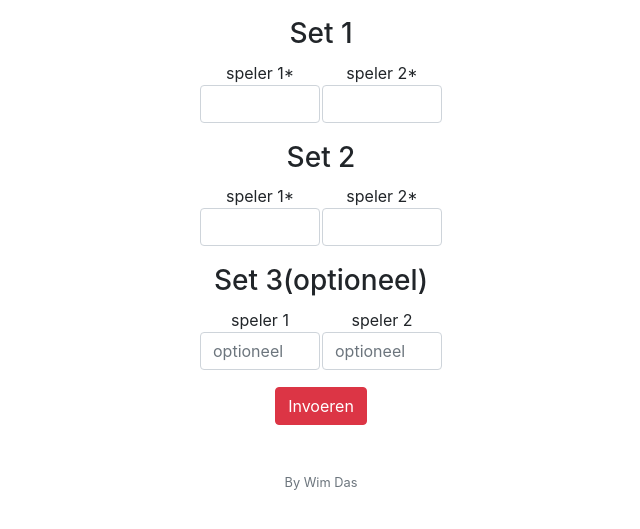
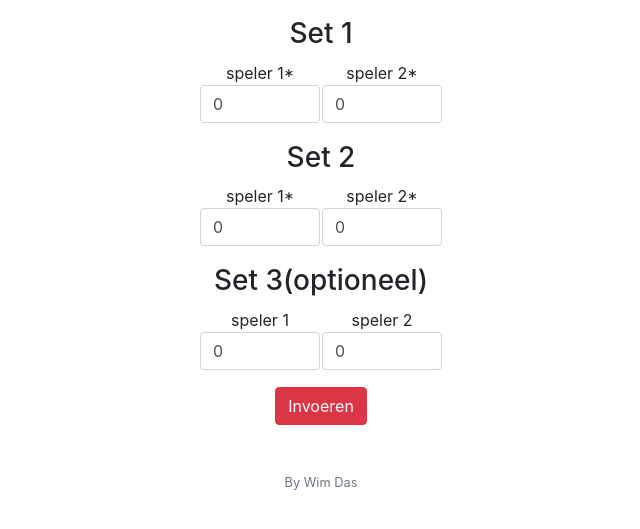
Before and after one commit to wikkeuh/PingPongTournament, a Flask app: template templates/input.html in a window 1280 px wide. Shown: the part 245-774 px from the top of the page, without its empty margins (319-959 px from the left). Run offline with Flask 2, Linux system fonts and the light colour scheme; the template is opened without the code that fills it, so the values that code supplies are empty; some libraries are stand-ins or nearby versions.

Commit message:
updated layout and esign

```diff
--- a/application.py
+++ b/application.py
@@ -172,7 +172,10 @@ def input():
             results = []
             counter = 0
             for i in sets:
-                results.append(request.form.get(i))
+                grab = request.form.get(i)
+                if not grab:
+                    grab = 0
+                results.append(grab)
                 print(results[counter])
                 counter += 1
             setsone = 0
--- a/templates/input.html
+++ b/templates/input.html
@@ -21,39 +21,39 @@
         <tr><td>
         <div class="form-group">
             speler 1*<br>
-            <input class="form-control" name="p1s1" type="number" min="0" >
+            <input class="form-control" name="p1s1" type="number" min="0" value="0">
         </div>
         </td>
         <td>
         <div class="form-group">
             speler 2*<br>
-            <input class="form-control" name="p2s1" type="number" min="0">
+            <input class="form-control" name="p2s1" type="number" min="0" value="0">
         </div>
         </td></tr>
         <tr><th colspan="2"><h3>Set 2</h3></th></tr>
         <tr><td>
         <div class="form-group">
             speler 1*<br>
-            <input class="form-control" name="p1s2" type="number" min="0">
+            <input class="form-control" name="p1s2" type="number" min="0" value="0">
         </div>
         </td>
         <td>
         <div class="form-group">
             speler 2*<br>
-            <input class="form-control" name="p2s2" type="number" min="0">
+            <input class="form-control" name="p2s2" type="number" min="0" value="0">
         </div>
         </td></tr>
         <tr><th colspan="2"><h3>Set 3(optioneel)</h3></th></tr>
         <tr><td>
         <div class="form-group">
             speler 1<br>
-            <input class="form-control" name="p1s3" type="number" placeholder="optioneel" min="0">
+            <input class="form-control" name="p1s3" type="number" placeholder="optioneel" min="0" value="0">
         </div>
         </td>
         <td>
         <div class="form-group">
             speler 2<br>
-            <input class="form-control" name="p2s3" type="number" placeholder="optioneel" min="0">
+            <input class="form-control" name="p2s3" type="number" placeholder="optioneel" min="0" value="0">
         </div>
         </td></tr>
         </table>
```
Also changed, not shown: 2 other files.
